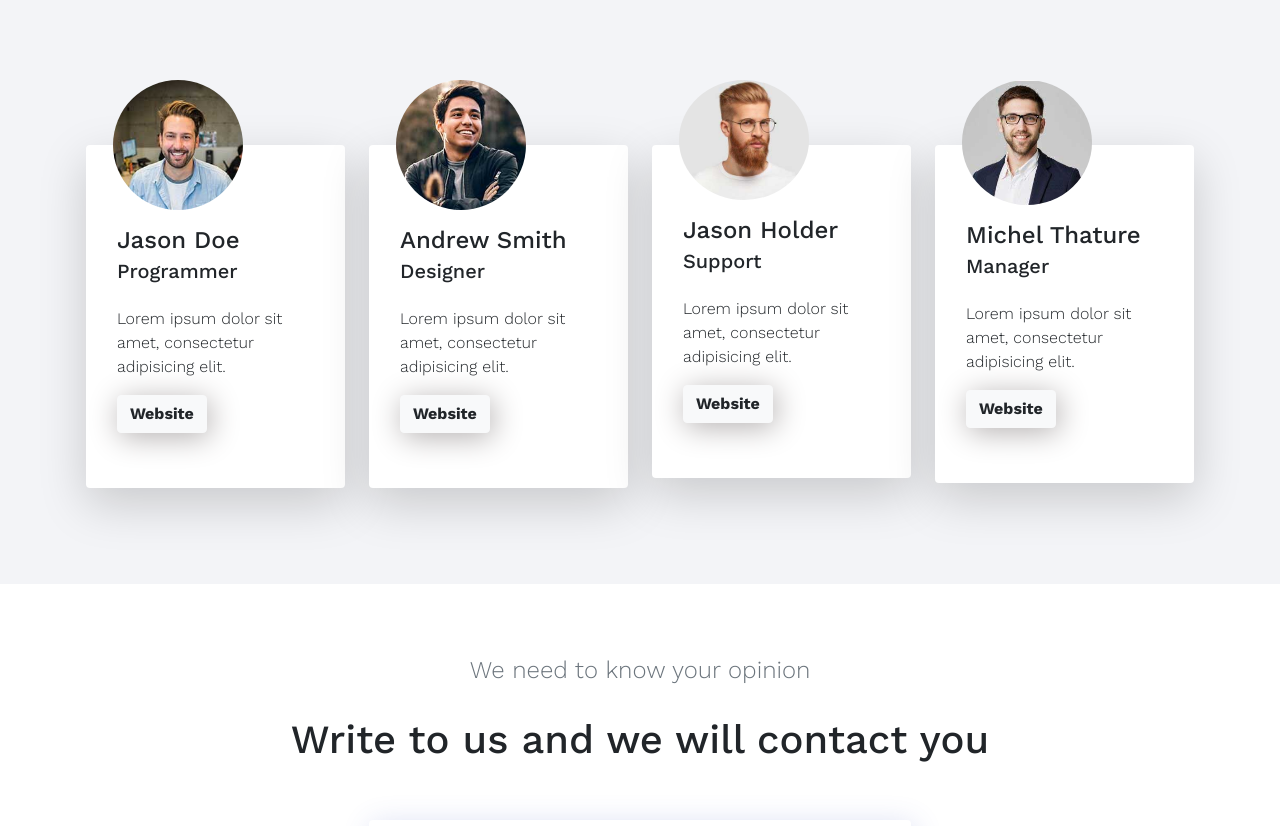
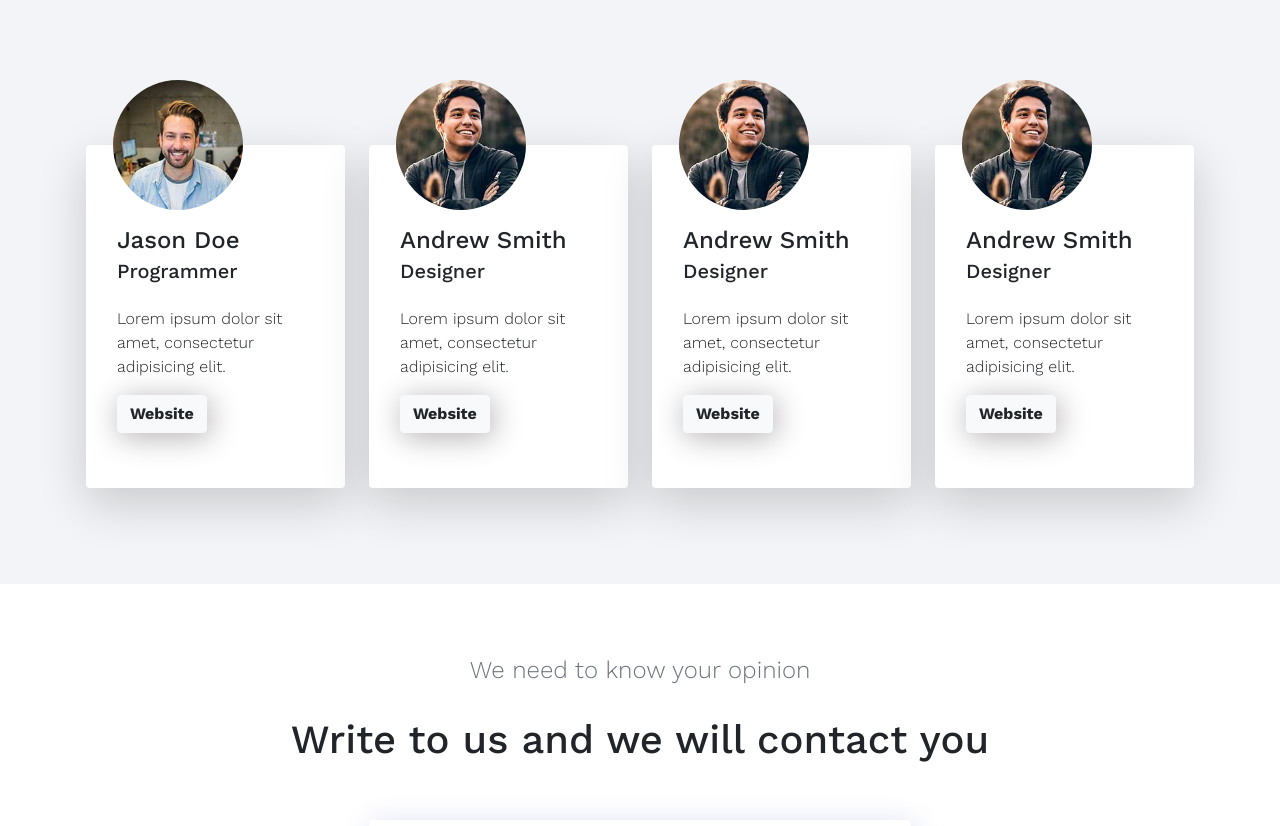
Before and after one commit to basar021/AppAMP, a plain HTML site: page index.html in a window 1280 px wide. Shown: the part 5100-5926 px from the top of the page. Drawn offline with nearby package versions, Linux system fonts and the light colour scheme.

Commit message:
Update index.html

```diff
--- a/index.html
+++ b/index.html
@@ -415,32 +415,34 @@
                   </div>
                </div>
             </div>
-            <div class="col-lg-3 col-md-6">
+
+           <div class="col-lg-3 col-md-6">
                <div class="about-team">
                   <div class="card border-0 shadow-lg h-100">
-                     <img class="rounded-circle" src="Image/Capture.jpg" alt="">
+                     <img class="rounded-circle" src="Image/face3.jpg" alt="">
                      <div class="card-body h-100">
-                        <h4 class="card-title">Jason Holder</h4>
-                        <h5 class="card-subtitle">Support</h5>
+                        <h4 class="card-title">Andrew Smith</h4>
+                        <h5 class="card-subtitle">Designer</h5>
                         <p class="card-text font-weight-light mt-4">Lorem ipsum dolor sit amet, consectetur adipisicing elit. </p>
                         <a class="btn btn-light font-weight-bold  mb-4" href="#">Website</a>
                      </div>
                   </div>
                </div>
             </div>
-            <div class="col-lg-3 col-md-6">
+           <div class="col-lg-3 col-md-6">
                <div class="about-team">
                   <div class="card border-0 shadow-lg h-100">
-                     <img class="rounded-circle" src="Image/car2.jpg" alt="">
+                     <img class="rounded-circle" src="Image/face3.jpg" alt="">
                      <div class="card-body h-100">
-                        <h4 class="card-title">Michel Thature</h4>
-                        <h5 class="card-subtitle">Manager</h5>
+                        <h4 class="card-title">Andrew Smith</h4>
+                        <h5 class="card-subtitle">Designer</h5>
                         <p class="card-text font-weight-light mt-4">Lorem ipsum dolor sit amet, consectetur adipisicing elit. </p>
                         <a class="btn btn-light font-weight-bold  mb-4" href="#">Website</a>
                      </div>
                   </div>
                </div>
             </div>
+
          </div>
 
       </div>
```
